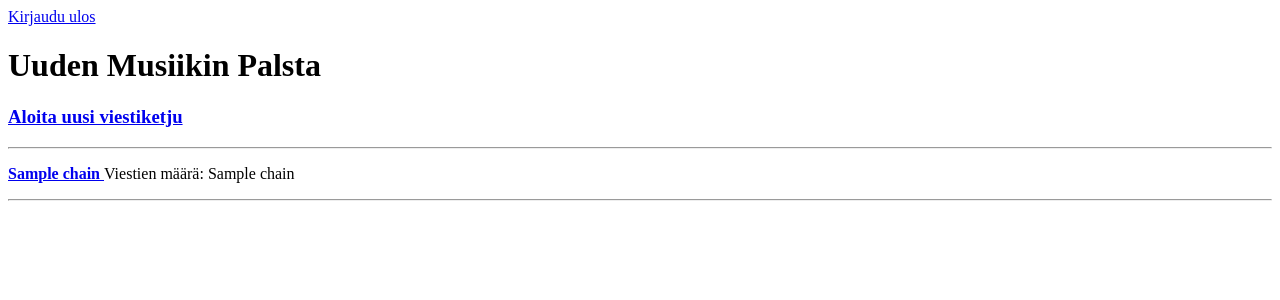
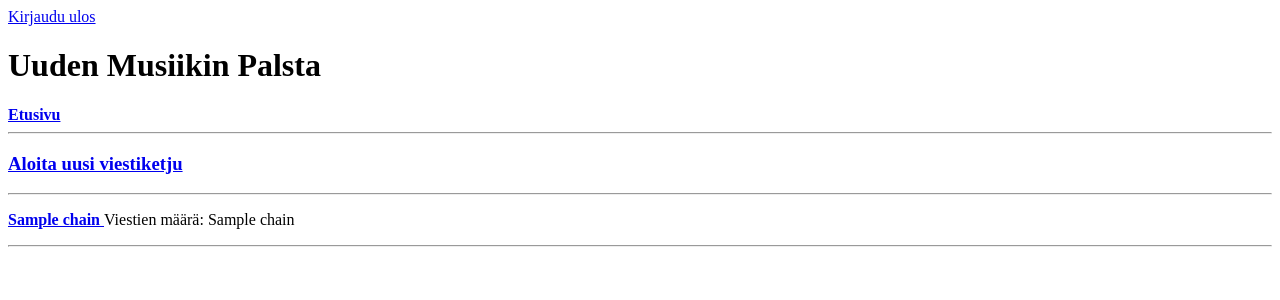
Before and after one commit to lehtimau/UudenMusiikinPalsta, a Flask app: template templates/area.html in a window 1280 px wide. Shown: the top 300 px of the page. Run offline with Flask 3, Linux system fonts and the light colour scheme; the template is opened without the code that fills it: most values are stand-ins (such as "Sample title", 1, 10 or a date in 2020).

Commit message:
Added a link to the front page

```diff
--- a/templates/area.html
+++ b/templates/area.html
@@ -2,8 +2,12 @@
 
 <a href=/logout> Kirjaudu ulos </a>
 
+<h1> Uuden Musiikin Palsta </h1>
 
-<h1> Uuden Musiikin Palsta </h1>
+
+<b><a href="/index"> Etusivu </a></b>
+
+<hr>
 
 <h3><b><a href="/newchain/{{area_id}}"> Aloita uusi viestiketju</a></b></h3>
 
--- a/templates/chain.html
+++ b/templates/chain.html
@@ -4,6 +4,10 @@
 
 
 <h1> Uuden Musiikin Palsta </h1>
+
+<b><a href="/index"> Etusivu </a></b>
+
+<hr>
 
 <a href="/newmessage/{{chain_id}}"> Uusi viesti </a>
 
--- a/templates/result.html
+++ b/templates/result.html
@@ -1,6 +1,11 @@
 <!DOCTYPE html>
 
+<a href=/logout> Kirjaudu ulos </a>
+
 <h1>Uuden Musiikin Palsta</h1>
+
+<b><a href="/index"> Etusivu </a></b>
+
 
 <hr>
 
```
